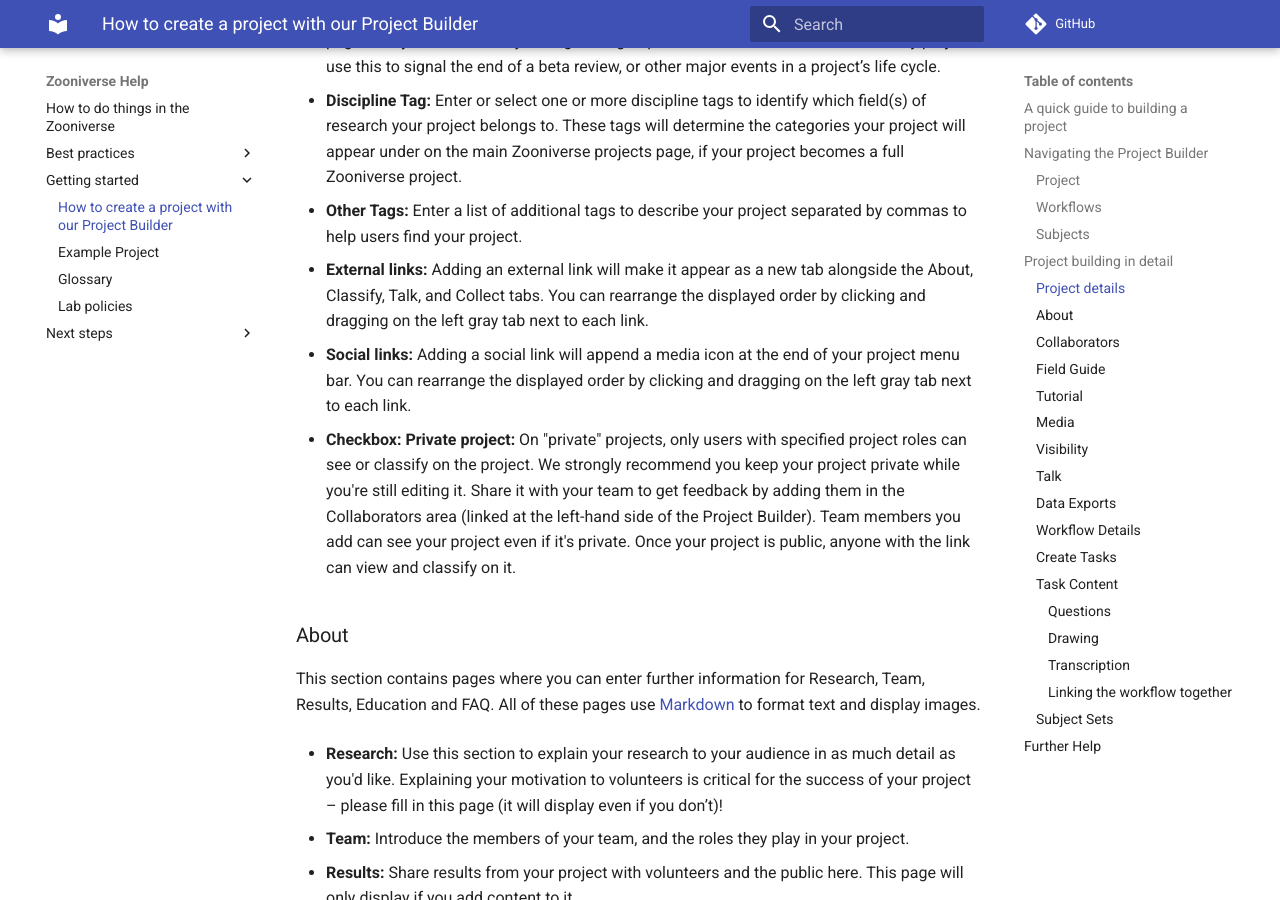
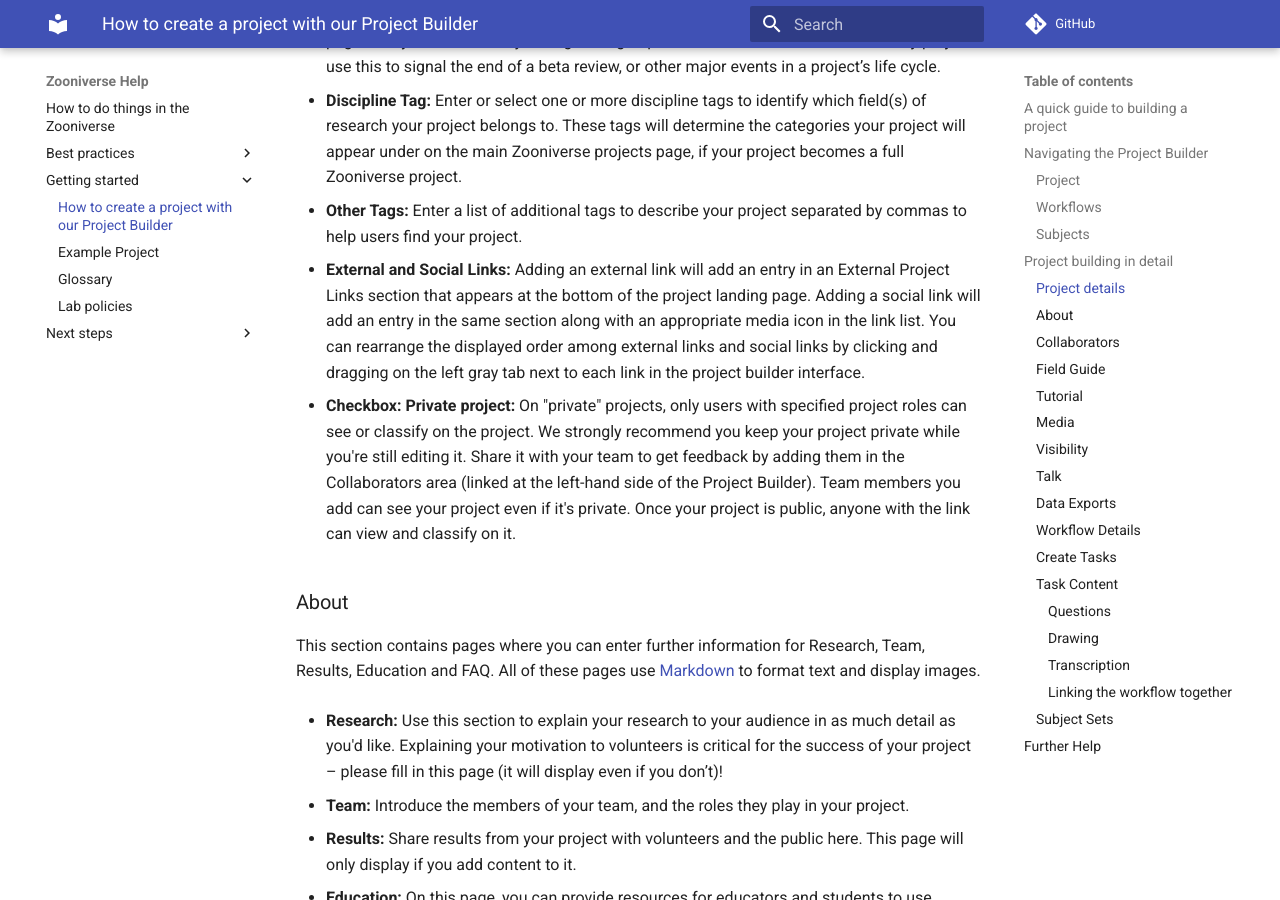
Before and after one commit to zooniverse/help, an MkDocs documentation site: the page built from docs/getting-started/index.md, in a window 1280 px wide and 900 px high, scrolled down 3398 px. Built offline with MkDocs 1.6.1 and Material for MkDocs 9.7.7, drawn with Linux system fonts in a browser that asks for light colours; comment, search, counter and statistics services are not loaded.

Commit message:
Edit External & Social Link Description

```diff
--- a/docs/getting-started/index.md
+++ b/docs/getting-started/index.md
@@ -77,9 +77,7 @@
 
 * **Other Tags:** Enter a list of additional tags to describe your project separated by commas to help users find your project.
 
-* **External links:** Adding an external link will make it appear as a new tab alongside the About, Classify, Talk, and Collect tabs. You can rearrange the displayed order by clicking and dragging on the left gray tab next to each link.
-
-* **Social links:** Adding a social link will append a media icon at the end of your project menu bar. You can rearrange the displayed order by clicking and dragging on the left gray tab next to each link.
+* **External and Social Links:** Adding an external link will add an entry in an External Project Links section that appears at the bottom of the project landing page.  Adding a social link will add an entry in the same section along with an appropriate media icon in the link list. You can rearrange the displayed order among external links and social links by clicking and dragging on the left gray tab next to each link in the project builder interface.
 
 * **Checkbox: Private project:** On "private" projects, only users with specified project roles can see or classify on the project. We strongly recommend you keep your project private while you're still editing it. Share it with your team to get feedback by adding them in the Collaborators area (linked at the left-hand side of the Project Builder). Team members you add can see your project even if it's private. Once your project is public, anyone with the link can view and classify on it.
 
```
